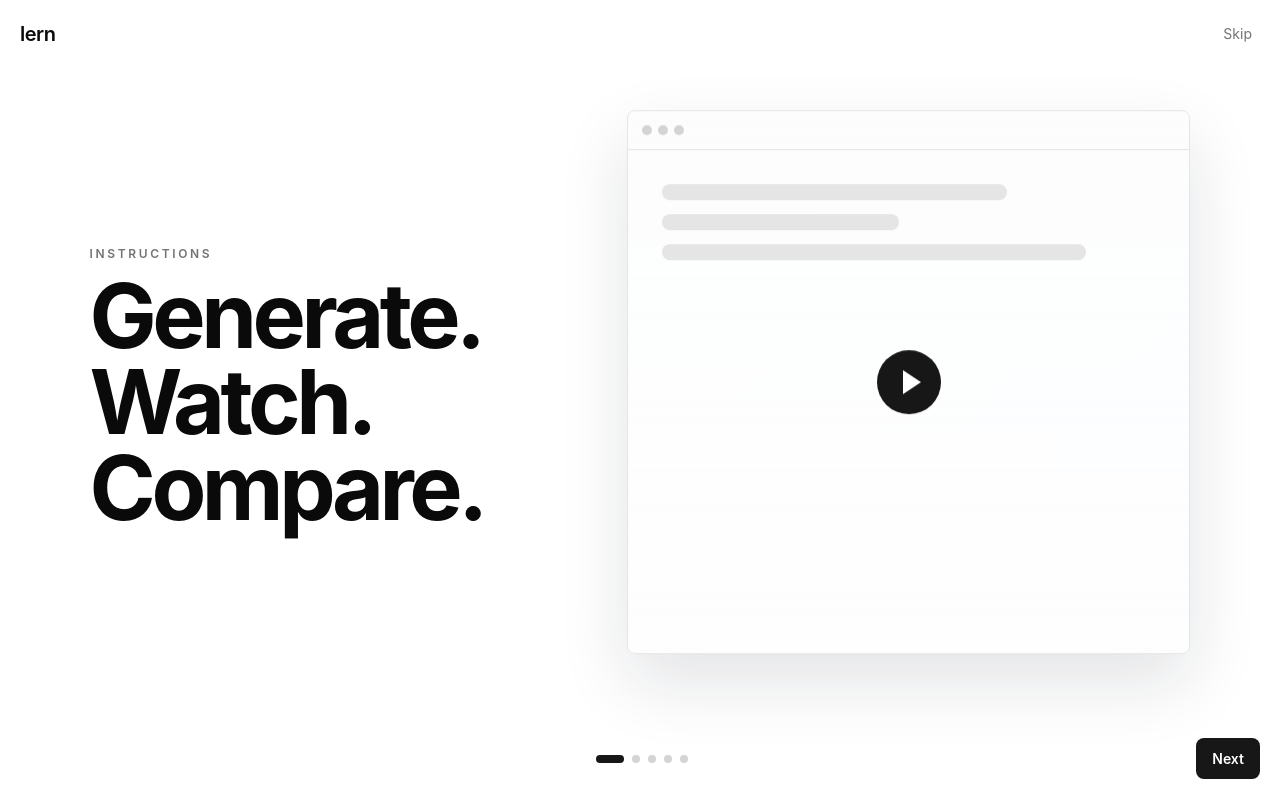
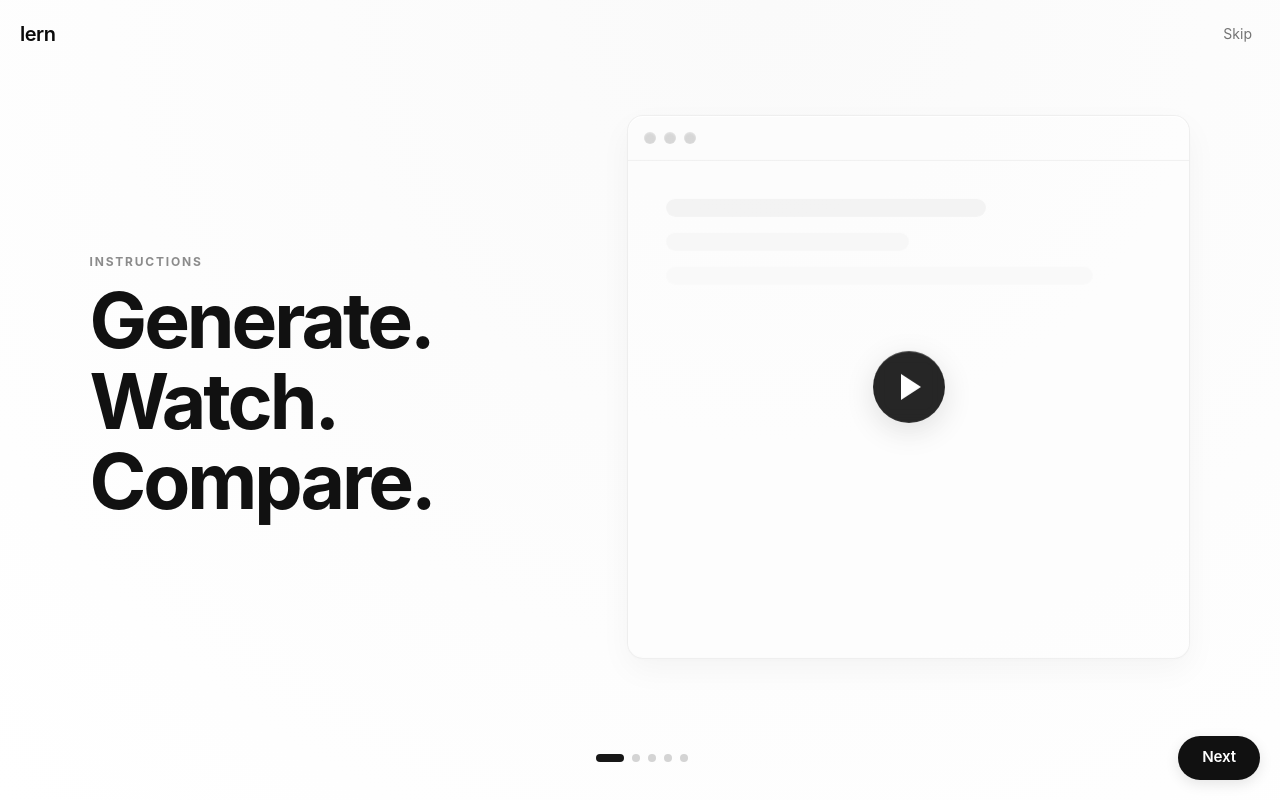
Before and after one commit to niyelhassan/edd, a Flask app: page /onboarding in a window 1280 px wide. Run offline with Flask 3, Linux system fonts and the light colour scheme; some libraries are stand-ins or nearby versions.

Commit message:
gemini redesign

```diff
--- a/app/static/styles.css
+++ b/app/static/styles.css
@@ -99,38 +99,55 @@ body {
   align-items: center;
   justify-content: center;
   gap: 8px;
-  min-height: 40px;
-  border-radius: 8px;
-  padding: 10px 16px;
-  font-size: 0.875rem;
+  min-height: 44px;
+  border-radius: 999px;
+  padding: 10px 24px;
+  font-size: 0.95rem;
   font-weight: 600;
+  letter-spacing: -0.01em;
   text-decoration: none;
   transition:
-    transform 160ms ease,
-    background 160ms ease,
-    border-color 160ms ease,
-    opacity 160ms ease;
+    transform 300ms cubic-bezier(0.16, 1, 0.3, 1),
+    background 300ms cubic-bezier(0.16, 1, 0.3, 1),
+    border-color 300ms cubic-bezier(0.16, 1, 0.3, 1),
+    box-shadow 300ms cubic-bezier(0.16, 1, 0.3, 1);
 }
 
 .btn-primary {
-  background: rgb(23 23 23);
+  background: #111;
   color: white;
+  box-shadow: 0 4px 14px rgba(0,0,0,0.1);
+}
+
+.btn-primary:active {
+  transform: scale(0.96);
+  background: #000;
+  box-shadow: 0 2px 8px rgba(0,0,0,0.1);
 }
 
 .btn-primary:hover {
-  background: rgb(64 64 64);
+  background: #000;
   transform: translateY(-1px);
+  box-shadow: 0 6px 20px rgba(0,0,0,0.15);
 }
 
 .btn-secondary {
-  border: 1px solid rgb(212 212 212);
-  background: white;
-  color: rgb(38 38 38);
+  border: 1px solid rgba(0,0,0,0.1);
+  background: rgba(255,255,255,0.8);
+  backdrop-filter: blur(8px);
+  -webkit-backdrop-filter: blur(8px);
+  color: #111;
+}
+
+.btn-secondary:active {
+  transform: scale(0.96);
 }
 
 .btn-secondary:hover {
-  border-color: rgb(115 115 115);
+  border-color: rgba(0,0,0,0.2);
+  background: #fff;
   transform: translateY(-1px);
+  box-shadow: 0 4px 12px rgba(0,0,0,0.05);
 }
 
 .chip {
@@ -145,10 +162,10 @@ body {
   display: flex;
   align-items: center;
   gap: 8px;
-  color: rgb(115 115 115);
+  color: rgba(0, 0, 0, 0.45);
   font-size: 0.75rem;
-  font-weight: 600;
-  letter-spacing: 0.22em;
+  font-weight: 700;
+  letter-spacing: 0.15em;
   text-transform: uppercase;
 }
 
@@ -291,6 +308,7 @@ body {
 .onboarding-stage {
   min-height: 100vh;
   position: relative;
+  background: radial-gradient(circle at 60% 0%, rgba(250, 250, 250, 1) 0%, rgba(255, 255, 255, 1) 100%);
 }
 
 .onboarding-slide {
@@ -303,32 +321,38 @@ body {
   padding: 72px 24px 104px;
   opacity: 0;
   pointer-events: none;
-  transform: translateX(36px) scale(0.98);
+  transform: translateY(20px) scale(0.99) translateZ(0);
+  filter: blur(8px);
   transition:
-    opacity 520ms var(--ease-out),
-    transform 520ms var(--ease-out);
+    opacity 600ms cubic-bezier(0.16, 1, 0.3, 1),
+    transform 800ms cubic-bezier(0.16, 1, 0.3, 1),
+    filter 800ms cubic-bezier(0.16, 1, 0.3, 1);
 }
 
 .onboarding-slide.active {
   opacity: 1;
   pointer-events: auto;
-  transform: translateX(0) scale(1);
+  transform: translateY(0) scale(1) translateZ(0);
+  filter: blur(0px);
 }
 
 .onboarding-slide h1 {
   margin-top: 10px;
   max-width: 620px;
-  font-size: clamp(2.5rem, 7vw, 5.6rem);
-  font-weight: 650;
-  letter-spacing: -0.05em;
-  line-height: 0.96;
+  font-size: clamp(2.5rem, 7vw, 4.8rem);
+  font-weight: 700;
+  letter-spacing: -0.04em;
+  line-height: 1.05;
+  color: #111;
 }
 
 .onboarding-slide p:not(.eyebrow) {
   margin-top: 18px;
   max-width: 520px;
-  color: rgb(82 82 82);
-  line-height: 1.7;
+  color: rgba(0,0,0,0.6);
+  font-size: 1.15rem;
+  font-weight: 400;
+  line-height: 1.6;
 }
 
 @media (min-width: 900px) {
@@ -367,19 +391,27 @@ body {
 
 .walkthrough-video {
   min-height: min(560px, 68vh);
-  border: 1px solid rgb(229 229 229);
-  border-radius: 8px;
-  background:
-    linear-gradient(
-      180deg,
-      rgba(255, 255, 255, 0.82),
-      rgba(255, 255, 255, 0.94)
-    ),
-    linear-gradient(135deg, rgb(245 245 245), rgb(239 246 255));
-  box-shadow: 0 28px 70px rgba(15, 23, 42, 0.12);
+  border: 1px solid rgba(0, 0, 0, 0.06);
+  border-radius: 16px;
+  background: rgba(253, 253, 253, 0.6);
+  backdrop-filter: blur(28px);
+  -webkit-backdrop-filter: blur(28px);
+  box-shadow:
+    0 12px 32px rgba(0, 0, 0, 0.04),
+    0 2px 4px rgba(0, 0, 0, 0.02),
+    inset 0 1px 0 rgba(255, 255, 255, 1);
   position: relative;
   overflow: hidden;
-  animation: float-up 5s ease-in-out infinite;
+  animation: float-up-gentle 6s cubic-bezier(0.4, 0, 0.2, 1) infinite;
+}
+
+@keyframes float-up-gentle {
+  0%, 100% {
+    transform: translateY(0);
+  }
+  50% {
+    transform: translateY(-8px);
+  }
 }
 
 .generation-panel {
@@ -542,60 +574,69 @@ body {
 
 .walkthrough-toolbar {
   display: flex;
-  gap: 6px;
-  padding: 14px;
-  border-bottom: 1px solid rgb(229 229 229);
+  gap: 8px;
+  padding: 16px;
+  border-bottom: 1px solid rgba(0, 0, 0, 0.05);
 }
 
 .walkthrough-toolbar span {
-  width: 10px;
-  height: 10px;
+  width: 12px;
+  height: 12px;
   border-radius: 999px;
-  background: rgb(212 212 212);
+  background: rgba(0, 0, 0, 0.15);
+  box-shadow: inset 0 1px 2px rgba(255,255,255,0.4);
 }
 
 .walkthrough-lines {
   display: grid;
-  gap: 14px;
-  padding: 34px;
+  gap: 16px;
+  padding: 38px;
 }
 
 .walkthrough-lines i,
 .quiz-demo span {
   display: block;
-  height: 16px;
+  height: 18px;
   border-radius: 999px;
-  background: rgb(229 229 229);
+  background: rgba(0, 0, 0, 0.04);
 }
 
-.walkthrough-lines i:nth-child(1) {
-  width: 70%;
-}
-.walkthrough-lines i:nth-child(2) {
-  width: 48%;
-}
-.walkthrough-lines i:nth-child(3) {
-  width: 86%;
+.walkthrough-lines i:nth-child(1) { width: 72%; animation: pulse-width 3s ease-in-out infinite alternate; }
+.walkthrough-lines i:nth-child(2) { width: 50%; opacity: 0.6; }
+.walkthrough-lines i:nth-child(3) { width: 88%; opacity: 0.4; }
+
+@keyframes pulse-width {
+  0% { width: 65%; }
+  100% { width: 75%; opacity: 0.8; }
 }
 
 .walkthrough-play {
   position: absolute;
   inset: 0;
-  width: 64px;
-  height: 64px;
+  width: 72px;
+  height: 72px;
   margin: auto;
   border-radius: 999px;
-  background: rgb(23 23 23);
+  background: rgba(0, 0, 0, 0.85);
+  backdrop-filter: blur(8px);
+  -webkit-backdrop-filter: blur(8px);
+  box-shadow: 0 8px 30px rgba(0, 0, 0, 0.12), inset 0 1px 0 rgba(255,255,255,0.2);
+  transition: transform 300ms cubic-bezier(0.16, 1, 0.3, 1), background 300ms;
+}
+
+.walkthrough-video:hover .walkthrough-play {
+  transform: scale(1.05);
+  background: rgba(0, 0, 0, 0.95);
 }
 
 .walkthrough-play::after {
   content: "";
   position: absolute;
-  left: 26px;
-  top: 20px;
-  border-bottom: 12px solid transparent;
-  border-left: 18px solid white;
-  border-top: 12px solid transparent;
+  left: 28px;
+  top: 23px;
+  border-bottom: 13px solid transparent;
+  border-left: 20px solid white;
+  border-top: 13px solid transparent;
 }
 
 .form-demo,
```
Also changed, not shown: other parts of app/static/styles.css (+59 -23 lines).
